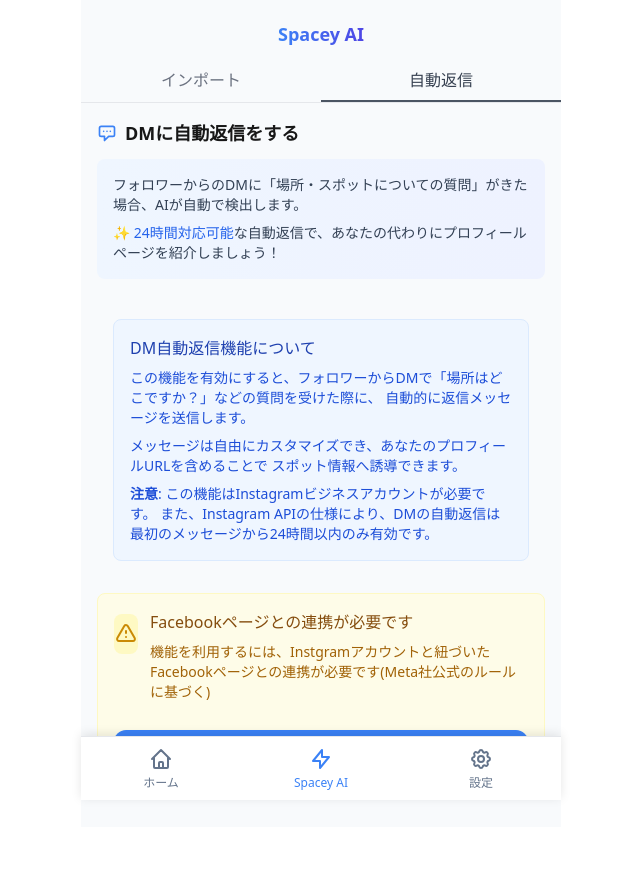
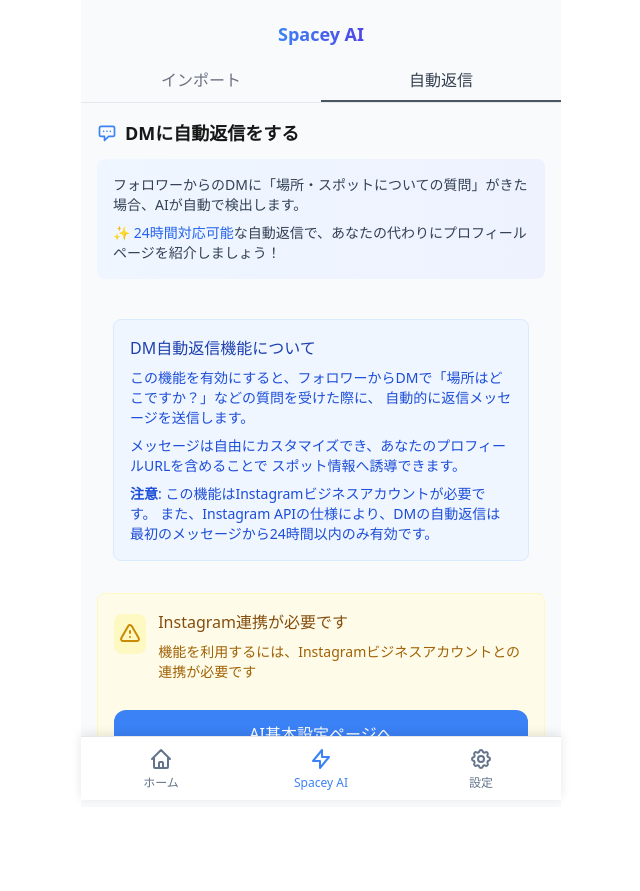
Before and after one commit to fujisawadev/trip, a Flask app: page /autoreply in a window 1280 px wide. Shown: the whole page, without its empty margins (319-959 px from the left). After the commit the page ends 802 px from the top, so only its background shows below. Run offline with Flask 2, Linux system fonts and the light colour scheme; a user stored in the database is signed in; some libraries are stand-ins or nearby versions.

Commit message:
UI改善: Instagram連携時の自動返信機能関連の表示を修正、Facebook関連の記述を削除

```diff
--- a/app/templates/autoreply.html
+++ b/app/templates/autoreply.html
@@ -153,9 +153,9 @@
                   </svg>
                 </div>
                 <div>
-                  <h3 class="text-base font-medium text-yellow-800 mb-2">Facebookページとの連携が必要です</h3>
+                  <h3 class="text-base font-medium text-yellow-800 mb-2">Instagram連携が必要です</h3>
                   <p class="text-sm text-yellow-700 mb-3">
-                    機能を利用するには、Instgramアカウントと紐づいたFacebookページとの連携が必要です(Meta社公式のルールに基づく)
+                    機能を利用するには、Instagramビジネスアカウントとの連携が必要です
                   </p>
                 </div>
               </div>
@@ -166,8 +166,8 @@
                 <span class="text-base font-medium">AI基本設定ページへ</span>
               </a>
             </div>
-            {% elif not current_user.facebook_page_id %}
-            <!-- Instagramは連携済み、Facebookは未連携の場合 -->
+            {% elif not current_user.instagram_token %}
+            <!-- Instagramトークンがない場合 -->
             <div class="bg-yellow-50 border border-yellow-100 rounded-lg p-4 mb-6">
               <div class="flex items-start">
                 <div class="w-10 h-10 rounded-lg bg-yellow-100 flex items-center justify-center mr-3 mt-1">
@@ -176,9 +176,9 @@
                   </svg>
                 </div>
                 <div>
-                  <h3 class="text-base font-medium text-yellow-800 mb-2">DM自動返信機能の設定が必要です</h3>
+                  <h3 class="text-base font-medium text-yellow-800 mb-2">Instagram連携に問題があります</h3>
                   <p class="text-sm text-yellow-700 mb-3">
-                    Instagram DMの自動返信機能を利用するには、AI基本設定ページでDM自動返信機能を有効化する必要があります。
+                    Instagram DMの自動返信機能を利用するには、AI基本設定ページでInstagram連携をし直してください。
                   </p>
                   <a
                     href="{{ url_for('profile.sns_settings') }}"
@@ -190,7 +190,7 @@
               </div>
             </div>
             {% else %}
-            <!-- Instagram連携済み、Facebook連携済みの場合 -->
+            <!-- Instagram連携済みの場合 -->
             <!-- Instagram DMs Toggle -->
             <div
               class="flex gap-10 justify-between items-center py-3.5 w-full bg-white shadow-sm border border-gray-100 min-h-[72px] px-4 rounded-lg mb-4"
```
Also changed, not shown: app/templates/sns.html (+11 -1 lines).
